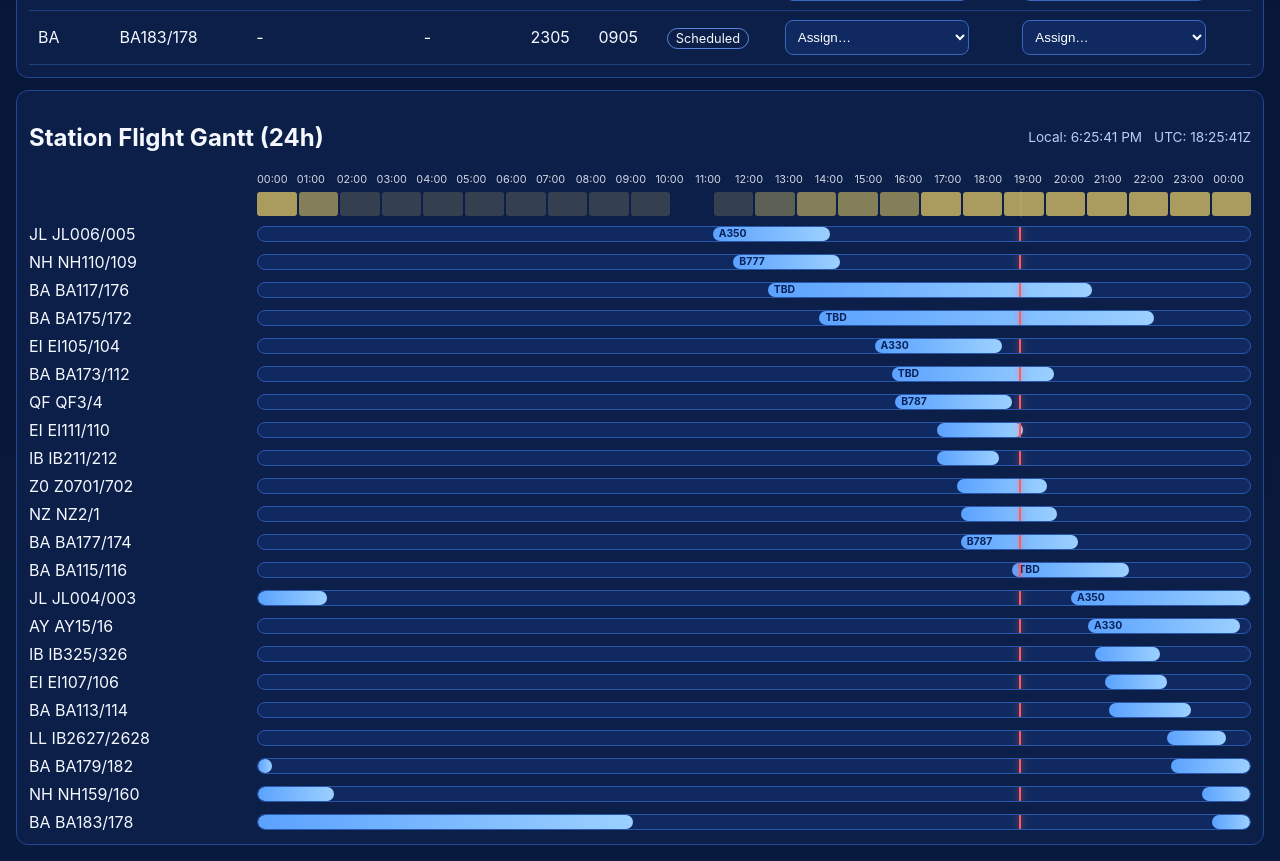
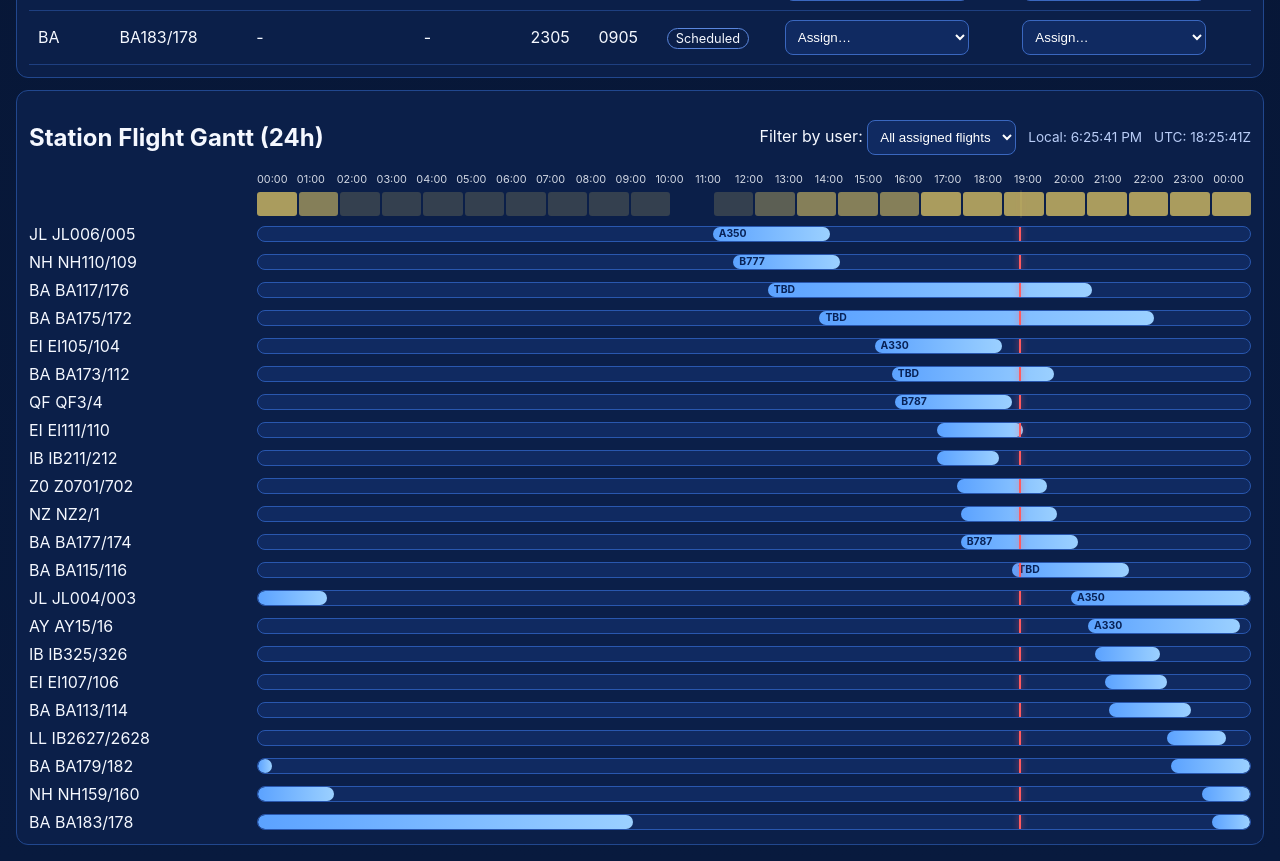
Before and after one commit to andrew-ibsen/jfk-ops-live-dashboard, a React (Vite) app: page / in a window 1280 px wide. Shown: the part 1560-2421 px from the top of the page. Built offline with nearby package versions, Linux system fonts and the light colour scheme.

Commit message:
feat(gantt): add user filter to show assigned flights only

```diff
--- a/src/App.css
+++ b/src/App.css
@@ -3,6 +3,7 @@
 .page{max-width:1500px;margin:0 auto;padding:16px;display:grid;gap:12px}
 header h1{margin:0}.panel{background:#0b1f49;border:1px solid #21478e;border-radius:12px;padding:12px}
 .ganttHeader{display:flex;justify-content:space-between;align-items:center;gap:12px;flex-wrap:wrap}
+.ganttControls{display:flex;align-items:center;gap:12px;flex-wrap:wrap}
 .ganttClocks{display:flex;gap:12px;font-size:.85rem;color:#b9cdf7}
 .uploads{display:grid;grid-template-columns:1fr 1fr 1fr auto;gap:10px;align-items:end}
 .uploads label{display:grid;gap:6px;font-size:.9rem}
--- a/src/App.tsx
+++ b/src/App.tsx
@@ -215,6 +215,7 @@
   const [assignments, setAssignments] = useState<Assignments>(() => {
     try { return JSON.parse(localStorage.getItem('ops-assignments') || '{}') } catch { return {} }
   })
+  const [ganttUserFilter, setGanttUserFilter] = useState('')
 
   useEffect(() => { localStorage.setItem('ops-assignments', JSON.stringify(assignments)) }, [assignments])
   useEffect(() => {
@@ -254,6 +255,23 @@
   const setAssign = (flightKey: string, field: 'certifier' | 'mechanic', value: string) => {
     setAssignments((prev) => ({ ...prev, [flightKey]: { ...prev[flightKey], [field]: value } }))
   }
+
+  const assignedUsers = useMemo(() => {
+    const set = new Set<string>()
+    Object.values(assignments).forEach((a) => {
+      if (a.certifier) set.add(a.certifier)
+      if (a.mechanic) set.add(a.mechanic)
+    })
+    return Array.from(set).sort()
+  }, [assignments])
+
+  const ganttFlights = useMemo(() => {
+    if (!ganttUserFilter) return mergedFlights
+    return mergedFlights.filter((f) => {
+      const a = assignments[f.key] || {}
+      return a.certifier === ganttUserFilter || a.mechanic === ganttUserFilter
+    })
+  }, [mergedFlights, assignments, ganttUserFilter])
 
   const nowMinutes = clock.getHours() * 60 + clock.getMinutes()
   const nowPct = (nowMinutes / (24 * 60)) * 100
@@ -358,9 +376,18 @@
       <section className="panel">
         <div className="ganttHeader">
           <h2>Station Flight Gantt (24h)</h2>
-          <div className="ganttClocks">
-            <span>Local: {clock.toLocaleTimeString()}</span>
-            <span>UTC: {clock.toUTCString().split(' ')[4]}Z</span>
+          <div className="ganttControls">
+            <label>
+              Filter by user:{' '}
+              <select value={ganttUserFilter} onChange={(e) => setGanttUserFilter(e.target.value)}>
+                <option value="">All assigned flights</option>
+                {assignedUsers.map((u) => <option key={u} value={u}>{u}</option>)}
+              </select>
+            </label>
+            <div className="ganttClocks">
+              <span>Local: {clock.toLocaleTimeString()}</span>
+              <span>UTC: {clock.toUTCString().split(' ')[4]}Z</span>
+            </div>
           </div>
         </div>
         <div className="scaleWrap">
@@ -373,7 +400,7 @@
           <span className="scaleLabelPad" />
           <div className="busyOverlay">
             {Array.from({ length: 24 }).map((_, h) => {
-              const c = mergedFlights.filter((f) => {
+              const c = ganttFlights.filter((f) => {
                 const s = toMinutes(f.eta) ?? 0
                 const eRaw = toMinutes(f.std) ?? ((s + 60) % (24 * 60))
                 const inRange = eRaw >= s
@@ -387,7 +414,7 @@
           </div>
         </div>
         <div className="gantt">
-          {mergedFlights.map((f) => {
+          {ganttFlights.map((f) => {
             const start = toMinutes(f.eta) ?? 0
             const end = toMinutes(f.std) ?? ((start + 60) % (24 * 60))
             const segs = ganttSegments(start, end)
```
